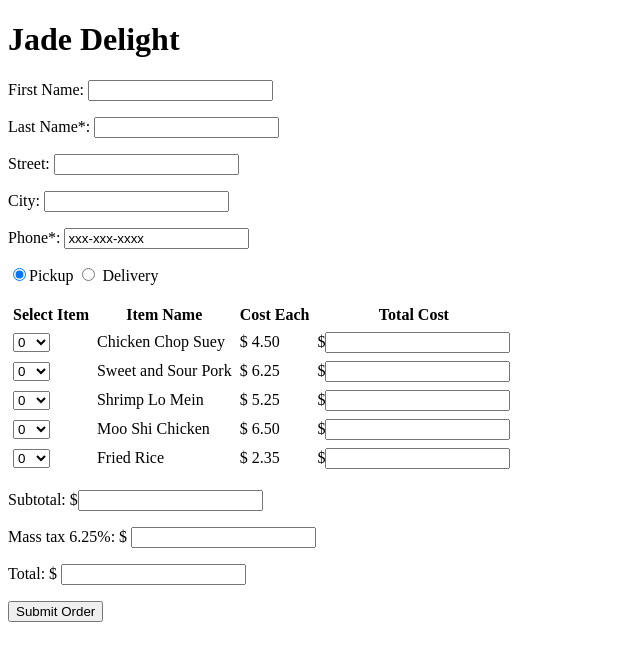
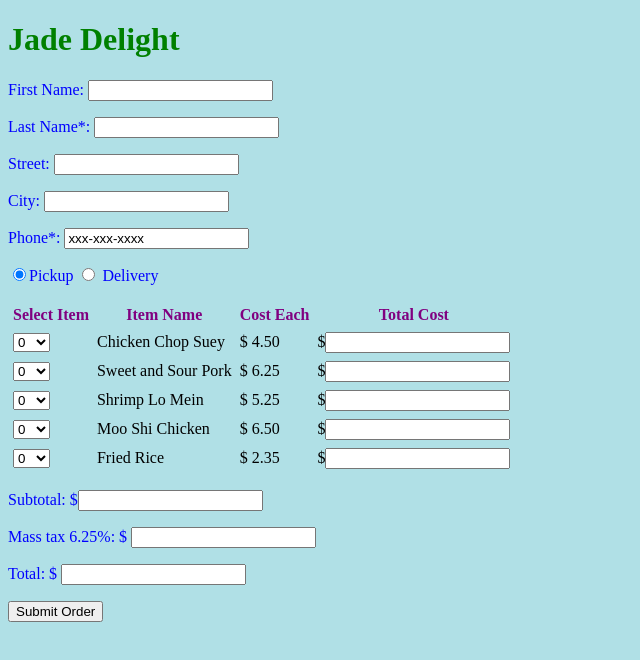
Before and after one commit to alyssavlevine/jadedelight, a plain HTML site: page index.html in a window 1280 px wide. Shown: the whole page, without its empty margins (0-640 px from the left). Drawn offline with Linux system fonts and the light colour scheme.

Commit message:
Update index.html

```diff
--- a/index.html
+++ b/index.html
@@ -1,6 +1,13 @@
 <!DOCTYPE html PUBLIC "-//W3C//DTD XHTML 1.0 Transitional//EN" "http://www.w3.org/TR/xhtml1/DTD/xhtml1-transitional.dtd">
 <html xmlns="http://www.w3.org/1999/xhtml">
 <head>
+<style>
+body {background-color: powderblue;}
+h1   {color: green;}
+p    {color: blue;}
+div  {color: purple;}
+th   {color: purple;}
+</style>
 <meta http-equiv="Content-Type" content="text/html; charset=utf-8" />
 <title>Jade Delight</title>
 </head>
```
